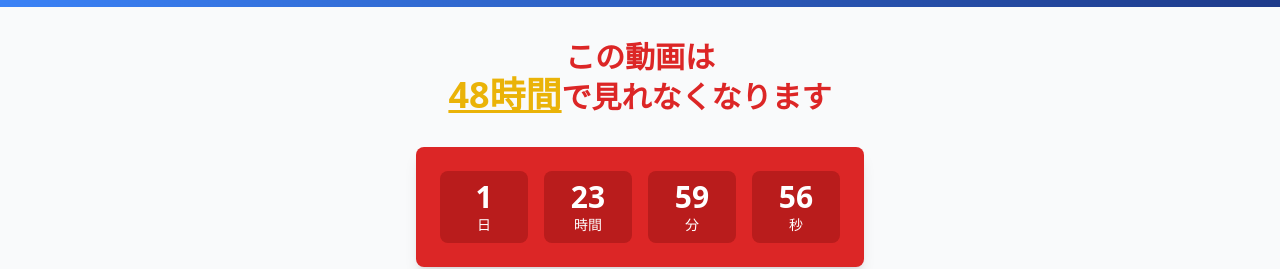
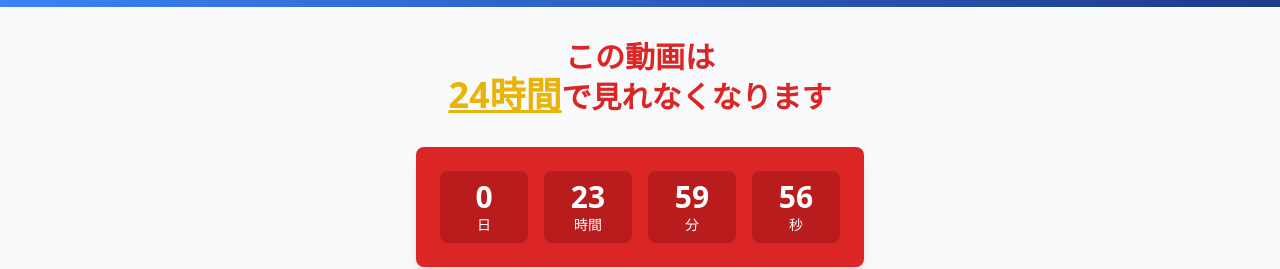
Before and after one commit to minami0601/line-lp-nashi, a React (Vite) app: page / in a window 1280 px wide. Shown: the part 265-534 px from the top of the page. Built offline with nearby package versions, Linux system fonts and the light colour scheme.

Commit message:
24時間に修正

```diff
--- a/src/App.tsx
+++ b/src/App.tsx
@@ -64,6 +64,7 @@ function App() {
       scrollTop,
       playedSeconds,
       showElement,
+      userAgent: navigator.userAgent,
     });
 
     fetch(SPREADSHEET_WEBHOOK_URL, {
@@ -161,7 +162,7 @@ function App() {
               この動画は
               <br />
               <span className="text-3xl sm:text-4xl font-extrabold underline text-yellow-500">
-                48時間
+                24時間
               </span>
               で見れなくなります
             </h2>
--- a/src/components/Countdown.tsx
+++ b/src/components/Countdown.tsx
@@ -13,9 +13,9 @@ export const Countdown: React.FC<CountdownProps> = ({ onExpire }) => {
       return Math.max(0, endTime - now);
     }
     // Set initial 48 hours countdown
-    const endTime = Date.now() + 48 * 60 * 60 * 1000;
+    const endTime = Date.now() + 24 * 60 * 60 * 1000;
     localStorage.setItem('countdownEndTime', endTime.toString());
-    return 48 * 60 * 60 * 1000;
+    return 24 * 60 * 60 * 1000;
   });
 
   useEffect(() => {
```
